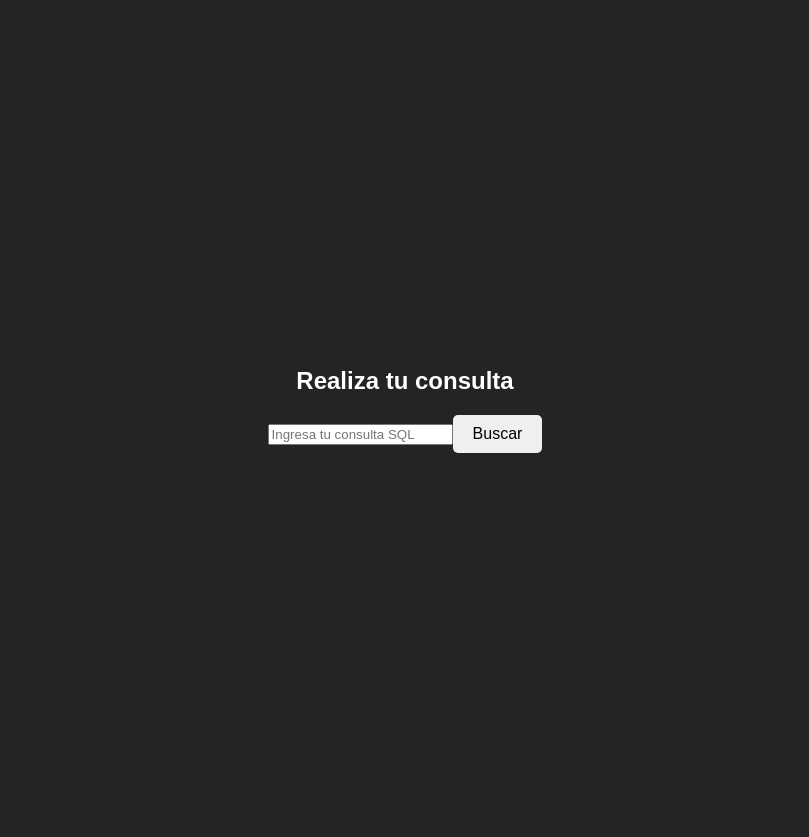
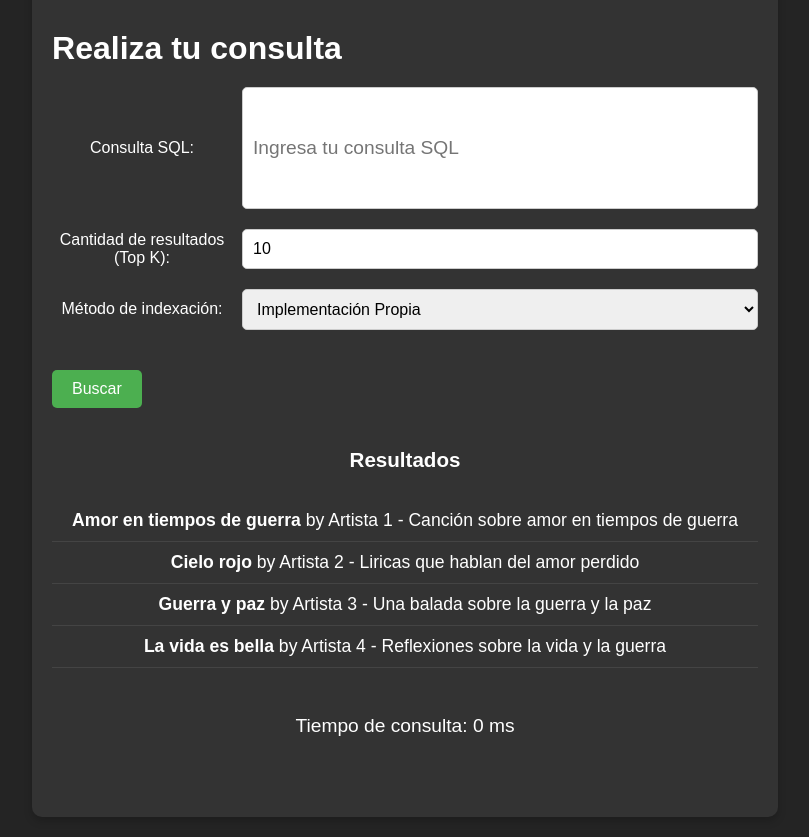
Before and after one commit to Computercitas/Proyecto2, a React (Vite) app in the folder Frontend/: page /consulta in a window 1280 px wide. Both pictures are taken after a click on the button "Buscar". Shown: the whole page, without its empty margins (235-1044 px from the left). Before the commit the page ends 800 px from the top, so only its background shows below. Built offline with nearby package versions, Linux system fonts and the light colour scheme.

Commit message:
Consulta update basic

```diff
--- a/Frontend/src/components/Consulta.tsx
+++ b/Frontend/src/components/Consulta.tsx
@@ -1,29 +1,117 @@
 // src/components/Consulta.tsx
+import React, { useState } from "react";
 
-import React, { useState } from "react";
+// Define la interfaz para un resultado de consulta
+interface QueryResult {
+  title: string;
+  artist: string;
+  lyric: string;
+}
+
+// Simulamos una función que ejecutaría la consulta y devuelve resultados
+const executeQuery = (query: string, topK: number, indexMethod: string) => {
+  // Simula el tiempo de consulta (en un caso real, esto sería una llamada a un backend)
+  const startTime = Date.now();
+
+  // Puedes utilizar el valor de indexMethod aquí para simular qué método de indexación se usa
+  console.log("Método de indexación seleccionado:", indexMethod);
+
+  // Datos simulados (en un caso real, estos datos vendrían de una base de datos)
+  const mockData: QueryResult[] = [
+    { title: "Amor en tiempos de guerra", artist: "Artista 1", lyric: "Canción sobre amor en tiempos de guerra" },
+    { title: "Cielo rojo", artist: "Artista 2", lyric: "Liricas que hablan del amor perdido" },
+    { title: "Guerra y paz", artist: "Artista 3", lyric: "Una balada sobre la guerra y la paz" },
+    { title: "La vida es bella", artist: "Artista 4", lyric: "Reflexiones sobre la vida y la guerra" },
+  ];
+
+  // Simulamos un filtro basado en la consulta
+  const searchTerm = query.split("where lyric @@ '")[1]?.split("'")[0]; // Extraemos el término de búsqueda
+  const filteredResults = mockData.filter(item =>
+    item.lyric.toLowerCase().includes(searchTerm?.toLowerCase() || "")
+  );
+
+  const topResults = filteredResults.slice(0, topK);
+
+  const endTime = Date.now();
+  const queryTime = endTime - startTime;
+
+  return { results: topResults, queryTime };
+};
 
 const Consulta: React.FC = () => {
   const [query, setQuery] = useState<string>("");
+  const [topK, setTopK] = useState<number>(10);
+  const [indexMethod, setIndexMethod] = useState<string>("Propio");
+  const [results, setResults] = useState<QueryResult[]>([]);
+  const [queryTime, setQueryTime] = useState<number>(0);
 
   const handleQueryChange = (event: React.ChangeEvent<HTMLInputElement>) => {
     setQuery(event.target.value);
   };
 
+  const handleTopKChange = (event: React.ChangeEvent<HTMLInputElement>) => {
+    setTopK(Number(event.target.value));
+  };
+
+  const handleIndexMethodChange = (event: React.ChangeEvent<HTMLSelectElement>) => {
+    setIndexMethod(event.target.value);
+  };
+
   const handleSubmit = () => {
-    // Aquí puedes hacer la lógica para realizar la consulta
-    console.log("Consulta realizada:", query);
+    // Llamamos a la función que simula la ejecución de la consulta
+    const { results, queryTime } = executeQuery(query, topK, indexMethod);
+    setResults(results);
+    setQueryTime(queryTime);
   };
 
   return (
     <div className="consulta-container">
       <h2>Realiza tu consulta</h2>
+
+      <div>
+        <label>Consulta SQL:</label>
         <input
           type="text"
           value={query}
           onChange={handleQueryChange}
           placeholder="Ingresa tu consulta SQL"
         />
+      </div>
+
+      <div>
+        <label>Cantidad de resultados (Top K):</label>
+        <input
+          type="number"
+          value={topK}
+          onChange={handleTopKChange}
+          min={1}
+          max={100}
+        />
+      </div>
+
+      <div>
+        <label>Método de indexación:</label>
+        <select value={indexMethod} onChange={handleIndexMethodChange}>
+          <option value="Propio">Implementación Propia</option>
+          <option value="PostgreSQL">PostgreSQL</option>
+        </select>
+      </div>
+
       <button onClick={handleSubmit}>Buscar</button>
+
+      {results.length > 0 && (
+        <div className="results">
+          <h3>Resultados</h3>
+          <ul>
+            {results.map((result, index) => (
+              <li key={index}>
+                <strong>{result.title}</strong> by {result.artist} - {result.lyric}
+              </li>
+            ))}
+          </ul>
+          <p>Tiempo de consulta: {queryTime} ms</p>
+        </div>
+      )}
     </div>
   );
 };
--- a/Frontend/src/index.css
+++ b/Frontend/src/index.css
@@ -16,6 +16,20 @@ body {
   justify-content: center;
   text-align: center;
   padding: 20px;
+}
+
+/* Estilos para el componente de la consulta */
+.consulta-container {
+  display: flex;
+  flex-direction: column;
+  align-items: flex-start; /* Alinea los elementos a la izquierda */
+  justify-content: flex-start; /* No centra los elementos, solo alinea a la izquierda */
+  padding: 20px;
+  width: 100%;
+  max-width: 1200px; /* Aumenté el ancho máximo para más espacio */
+  background-color: #333; /* Fondo oscuro para el contenedor */
+  border-radius: 10px;
+  box-shadow: 0 4px 8px rgba(0, 0, 0, 0.2);
 }
 
 h1 {
@@ -78,3 +92,88 @@ button:hover {
   margin-right: 10px;
   color: #fff;  /* Asegúrate de que el color sea visible, por ejemplo, blanco */
 }
+
+
+/* Título */
+h2 {
+  color: white;
+  font-size: 2rem;
+  margin-bottom: 20px;
+}
+
+/* Estilo de los inputs y selectores en horizontal (para los tres campos) */
+.consulta-container > div {
+  display: flex;
+  justify-content: space-between; /* Espacio entre los elementos */
+  align-items: center;
+  margin-bottom: 20px; /* Espacio entre las filas */
+  width: 100%;
+}
+
+/* Estilo específico para cada contenedor de entrada de los tres campos */
+.consulta-container > div > div {
+  flex: 1; /* Cada campo ocupará el mismo ancho */
+  margin-right: 10px; /* Espacio entre los campos */
+}
+
+label {
+  color: white;
+  font-size: 1rem;
+  margin-right: 10px;
+  min-width: 180px; /* Asegura que las etiquetas no se desborden */
+}
+
+input, select {
+  padding: 10px;
+  font-size: 1rem;
+  border-radius: 5px;
+  border: 1px solid #ccc;
+  width: 100%; /* Los inputs y selects se expandirán para llenar el espacio disponible */
+}
+
+/* Hacemos más grande el input de consulta SQL */
+input[type="text"] {
+  height: 100px;
+  font-size: 1.2rem;
+}
+
+/* Estilo para el botón de búsqueda */
+button {
+  padding: 10px 20px;
+  font-size: 1rem;
+  cursor: pointer;
+  border: none;
+  border-radius: 5px;
+  background-color: #4CAF50;
+  color: white;
+  transition: background-color 0.3s ease;
+  margin-top: 20px;
+}
+
+/* Hover efecto en el botón de búsqueda */
+button:hover {
+  background-color: #45a049;
+}
+
+/* Estilo para los resultados (ahora en lista vertical) */
+.results {
+  margin-top: 20px;
+  color: white;
+  font-size: 1.1rem;
+  width: 100%;
+  display: flex;
+  flex-direction: column; /* Asegura que los resultados estén en columna */
+  align-items: flex-start; /* Alinea los elementos de la lista a la izquierda */
+}
+
+ul {
+  list-style-type: none;
+  padding: 0;
+  width: 100%;
+}
+
+li {
+  margin-bottom: 10px;
+  border-bottom: 1px solid #444; /* Para separar los resultados con una línea */
+  padding-bottom: 10px;
+}
```
Also changed, not shown: Frontend/src/App.tsx (line endings or trailing spaces). Lines whose indentation alone changed are shown as unchanged.
